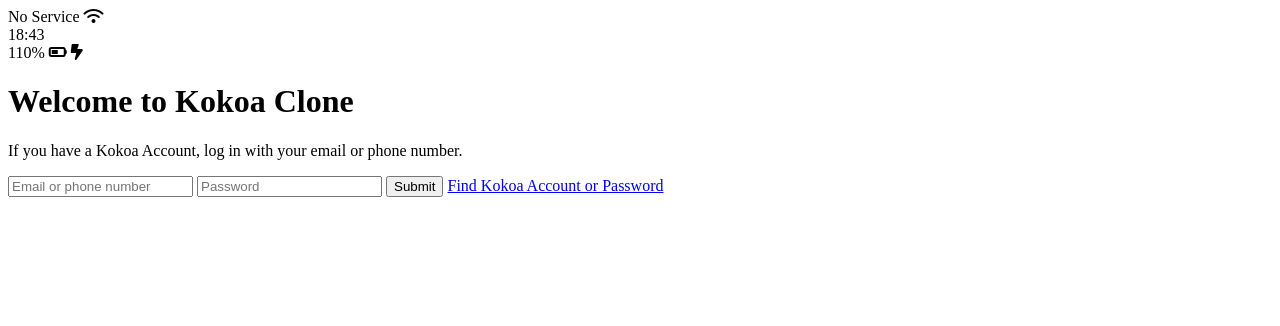
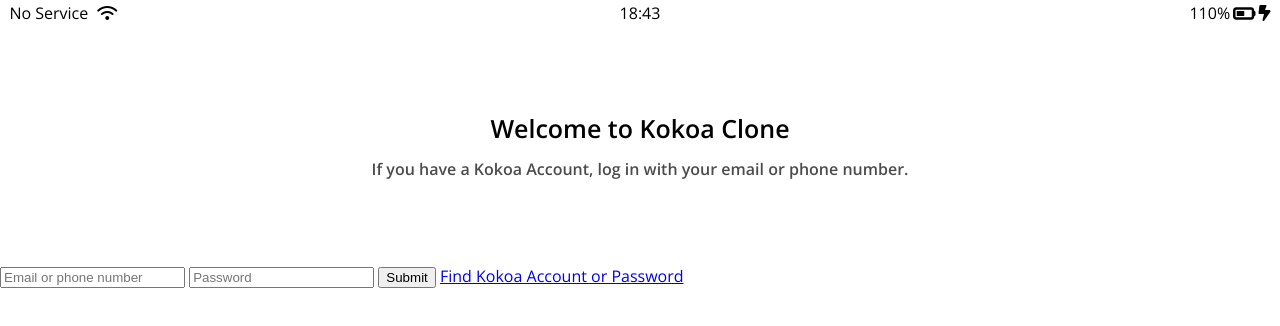
Before and after one commit to kimseungil9403-hash/kokoa-clone-2025, a plain HTML site: page index.html in a window 1280 px wide. Drawn offline with nearby package versions, Linux system fonts and the light colour scheme.

Commit message:
index.html
Sign Up Screen part Three

```diff
--- /dev/null
+++ b/css/reset.css
@@ -0,0 +1,124 @@
+html,
+body,
+div,
+span,
+applet,
+object,
+iframe,
+h1,
+h2,
+h3,
+h4,
+h5,
+h6,
+p,
+blockquote,
+pre,
+a,
+abbr,
+acronym,
+address,
+big,
+cite,
+code,
+del,
+dfn,
+em,
+img,
+ins,
+kbd,
+q,
+s,
+samp,
+small,
+strike,
+strong,
+sub,
+sup,
+tt,
+var,
+b,
+u,
+i,
+center,
+dl,
+dt,
+dd,
+ol,
+ul,
+li,
+fieldset,
+form,
+label,
+legend,
+table,
+caption,
+tbody,
+tfoot,
+thead,
+tr,
+th,
+td,
+article,
+aside,
+canvas,
+details,
+embed,
+figure,
+figcaption,
+footer,
+header,
+hgroup,
+menu,
+nav,
+output,
+ruby,
+section,
+summary,
+time,
+mark,
+audio,
+video {
+  margin: 0;
+  padding: 0;
+  border: 0;
+  font-size: 100%;
+  font: inherit;
+  vertical-align: baseline;
+}
+/* HTML5 display-role reset for older browsers */
+article,
+aside,
+details,
+figcaption,
+figure,
+footer,
+header,
+hgroup,
+menu,
+nav,
+section {
+  display: block;
+}
+body {
+  line-height: 1;
+}
+ol,
+ul {
+  list-style: none;
+}
+blockquote,
+q {
+  quotes: none;
+}
+blockquote:before,
+blockquote:after,
+q:before,
+q:after {
+  content: "";
+  content: none;
+}
+table {
+  border-collapse: collapse;
+  border-spacing: 0;
+}
--- /dev/null
+++ b/css/status-bar.css
@@ -0,0 +1,27 @@
+.status-bar {
+    display: flex;
+    justify-content: center;
+    padding: 5px 3px;
+}
+.status-bar__column {
+    width: 33%;
+}
+
+.status-bar__column:first-child span{
+    margin-right: 5px;
+}
+
+.status-bar__column:nth-child(2) {
+    display: flex;
+    justify-content: center;
+}
+
+.status-bar__column:last-child {
+    display: flex;
+    justify-content: flex-end;
+    align-items: center;
+}
+
+.status-bar__column .fa-battery-half {
+    margin: 0px 3px;
+}
--- /dev/null
+++ b/css/styles.css
@@ -0,0 +1,25 @@
+@import url("https://fonts.googleapis.com/css2?family=Open+Sans:wght@400;600&display=swap");
+@import "reset.css";
+@import "status-bar.css";
+body {
+  font-family: "Open Sans", sans-serif;
+}
+
+.welcome-header {
+    margin: 90px 0px;
+    text-align: center;
+    display: flex;
+    flex-direction: column;
+    align-items: center;
+    font-weight: 600;
+}
+
+.welcome-header__title {
+    margin-bottom: 20px;
+    font-size: 25px;
+}
+
+.welcome-header__text {
+    width: 60%;
+    opacity: 0.7;
+}
--- a/index.html
+++ b/index.html
@@ -1,6 +1,7 @@
 <!DOCTYPE html>
 <html lang="en">
 <head>
+    <link rel="stylesheet" href="css/styles.css">
     <meta charset="UTF-8">
     <meta name="viewport" content="width=device-width, initial-scale=1.0">
     <title>Wecome to Kokoa Clone</title>
@@ -8,7 +9,7 @@
 </head>
 <body>
 
-    <div id="status-bar">
+    <div class="status-bar">
         <div class="status-bar__column">
             <span>No Service</span>
             <i class="fa-solid fa-wifi"></i>
@@ -18,24 +19,23 @@
         </div>
         <div class="status-bar__column">
             <span>110%</span>
-            <i class="fa-solid fa-battery-half"></i>
+            <i class="fa-solid fa-battery-half fa-lg"></i>
             <i class="fa-solid fa-bolt-lightning"></i>
         </div>
     </div>
 
-    <header>
+    <header class="welcome-header">
       <h1 class="welcome-header__title">Welcome to Kokoa Clone</h1>
       <p class="welcome-header__text">
         If you have a Kokoa Account, log in with your email or phone number.
       </p>
-
-      <form>
+    </header>
+    <form>
         <input type="text" placeholder="Email or phone number"/>
         <input type="password" placeholder="Password"/>
         <input type="submit" placeholder="Log In"/>
         <a href="#">Find Kokoa Account or Password</a>
-      </form>
-    </header>
+    </form>
 </body>
 
 </html>
```
